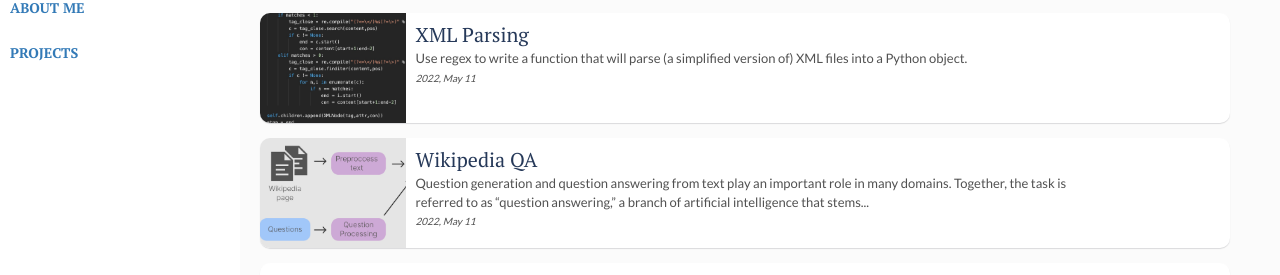
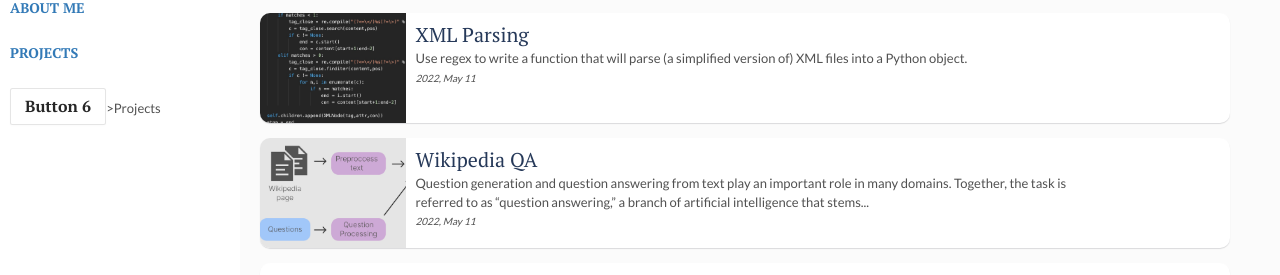
Before and after one commit to Cconnerney/cconnerney.github.io, a Jekyll site: the page built from index.html, in a window 1280 px wide. Shown: the part 257-532 px from the top of the page. Built offline with Jekyll 4.4.1, drawn with Linux system fonts in a browser that asks for light colours; nearby versions of some CDN libraries; library files that are not in the unit come from our copies; the list of posts is cut into pages by our own code.

Commit message:
Update main.html

```diff
--- a/_layouts/main.html
+++ b/_layouts/main.html
@@ -17,6 +17,7 @@ layout: default
     <div class="mypages">
     <a href="/">Projects</a>
     </div>
+    <button onclick=<button class="button-6" role="button" onclick=‘/‘>Button 6</button>>Projects</button>
   </header> <!-- End Header -->
   <footer>
     <section class="contact">
```
